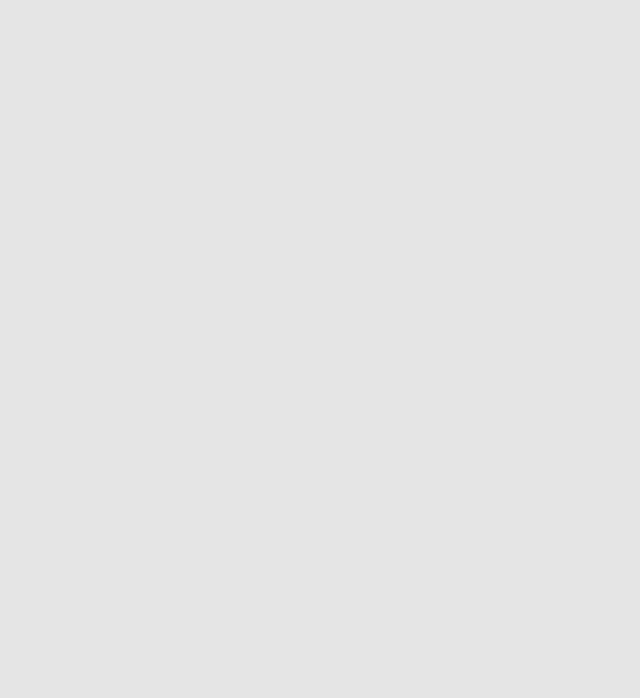
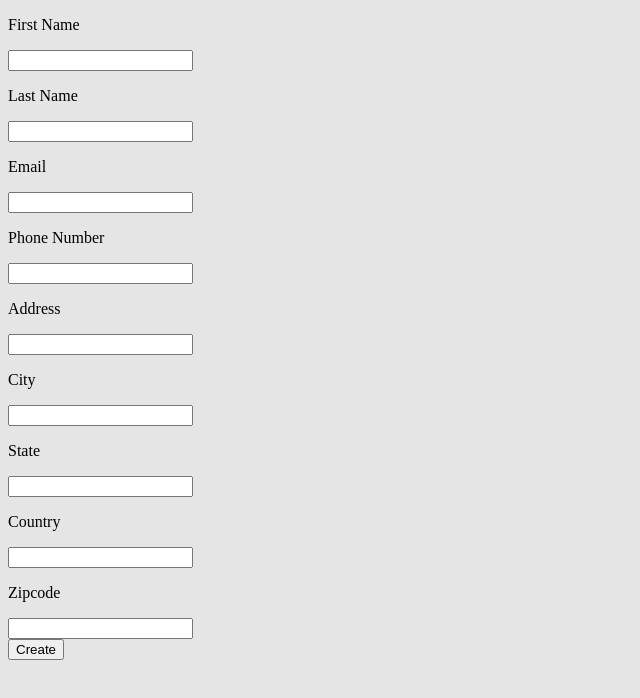
Before and after one commit to Karthick-sketch/Customer-record-management-fe, a React (Vite) app: page /customer-record/account/1/new in a window 1280 px wide. Before the commit this address had no page. Shown: the top 698 px of the page, without its empty margins (0-640 px from the left). Built offline with nearby package versions, Linux system fonts and the light colour scheme; no server answers.

Commit message:
Finish CustomerRecordForm to send post request to backend

```diff
--- /dev/null
+++ b/public/default-fields.json
@@ -0,0 +1,40 @@
+{
+  "defaultFields": [
+    {
+      "name": "firstName",
+      "type": "text"
+    },
+    {
+      "name": "lastName",
+      "type": "text"
+    },
+    {
+      "name": "email",
+      "type": "email"
+    },
+    {
+      "name": "phoneNumber",
+      "type": "text"
+    },
+    {
+      "name": "address",
+      "type": "text"
+    },
+    {
+      "name": "city",
+      "type": "text"
+    },
+    {
+      "name": "state",
+      "type": "text"
+    },
+    {
+      "name": "country",
+      "type": "text"
+    },
+    {
+      "name": "zipcode",
+      "type": "text"
+    }
+  ]
+}
--- a/src/App.jsx
+++ b/src/App.jsx
@@ -19,7 +19,10 @@ function App() {
           path="/customer-record/account/:accountId/id/:id"
           element={<CustomerRecord />}
         />
-        <Route path="/customer-record/new" element={<CustomerRecordForm />} />
+        <Route
+          path="/customer-record/account/:accountId/new"
+          element={<CustomerRecordForm />}
+        />
         <Route path="/upload-status" element={<FileUploadStatus />} />
         <Route path="/upload-csv" element={<CsvFileUpload />} />
         <Route
--- a/src/customer-records/CustomerRecordForm.jsx
+++ b/src/customer-records/CustomerRecordForm.jsx
@@ -1,32 +1,86 @@
 import { useEffect, useState } from "react";
+import { useParams, useNavigate } from "react-router-dom";
+import axios from "axios";
 import { convertToNormalText } from "../utils/StringUtils";
 
 function CustomerRecordForm() {
-  const [contactFields, setContactFields] = useState([]);
+  const api = axios.create({ baseURL: "http://localhost:8080" });
+
+  const navigateTo = useNavigate();
+  const { accountId } = useParams();
+  const [defaultFieldDetails, setDefaultFieldDetails] = useState([]);
+  const [customFieldDetails, setCustomFieldDetails] = useState([]);
+  const [customerRecords, setCustomerRecords] = useState({});
 
   useEffect(() => {
-    fetch("../contact-fields.json")
-      .then((response) => response.json())
-      .then((data) =>
-        setContactFields(data.defaultFields.concat(data.customFields))
-      )
-      .catch((error) => console.error(error));
+    fetchDefaultFieldDetails();
+    fetchCustomFieldDetails();
   }, []);
 
-  const formFields = contactFields.map((contactField, i) => {
+  async function fetchDefaultFieldDetails() {
+    await fetch("/default-fields.json")
+      .then((response) => response.json())
+      .then((data) => setDefaultFieldDetails(data.defaultFields))
+      .catch((error) => console.error("Error fetching JSON data", error));
+  }
+
+  async function fetchCustomFieldDetails() {
+    await api
+      .get(`/custom-fields/account/${accountId}`)
+      .then((response) => setCustomFieldDetails(response.data))
+      .catch((error) => console.error("Error fetching JSON data", error));
+  }
+
+  function handleChange(e) {
+    const { name, value } = e.target;
+    setCustomerRecords((prevState) => ({
+      ...prevState,
+      [name]: value,
+    }));
+  }
+
+  async function handleSubmit(e) {
+    e.preventDefault();
+    let obj = customerRecords;
+    obj["accountId"] = accountId;
+    console.log(obj);
+    await api
+      .post("/customer-records", obj, {
+        headers: { Authorization: "MQ==" },
+      })
+      .then((response) => {
+        if (response.status === 201) {
+          let id = response.data.customerRecord.id;
+          navigateTo(`/customer-record/account/${accountId}/id/${id}`);
+        }
+      })
+      .catch((error) => console.error(error));
+  }
+
+  function generateInputFields(key, name, type) {
     return (
-      <div key={i}>
-        <p>{convertToNormalText(contactField.fieldName)}</p>
-        <input type={contactField.dataType} name={contactField.fieldName} />
+      <div key={key}>
+        <p>{convertToNormalText(name)}</p>
+        <input
+          type={type}
+          name={name}
+          value={customerRecords[name]}
+          onChange={handleChange}
+        />
       </div>
     );
-  });
+  }
 
   return (
-    <section>
-      {formFields}
+    <form onSubmit={handleSubmit}>
+      {defaultFieldDetails.map((df, i) =>
+        generateInputFields(i, df.name, df.type)
+      )}
+      {customFieldDetails.map((cf) =>
+        generateInputFields(cf.id, cf.customFieldName, cf.dataType)
+      )}
       <input type="submit" value="Create" />
-    </section>
+    </form>
   );
 }
 
--- a/src/customer-records/CustomerRecords.jsx
+++ b/src/customer-records/CustomerRecords.jsx
@@ -39,7 +39,13 @@ function CustomerRecords() {
   return (
     <div className="customer-record-list-page">
       <SideBar />
-      <ul className="customer-record-list">{customerRecordList}</ul>
+      <section className="customer-record-list">
+        <div>
+          <h3>Contacts</h3>
+          <Link to={`/customer-record/account/${accountId}/new`}>Create</Link>
+        </div>
+        <ul>{customerRecordList}</ul>
+      </section>
     </div>
   );
 }
```
